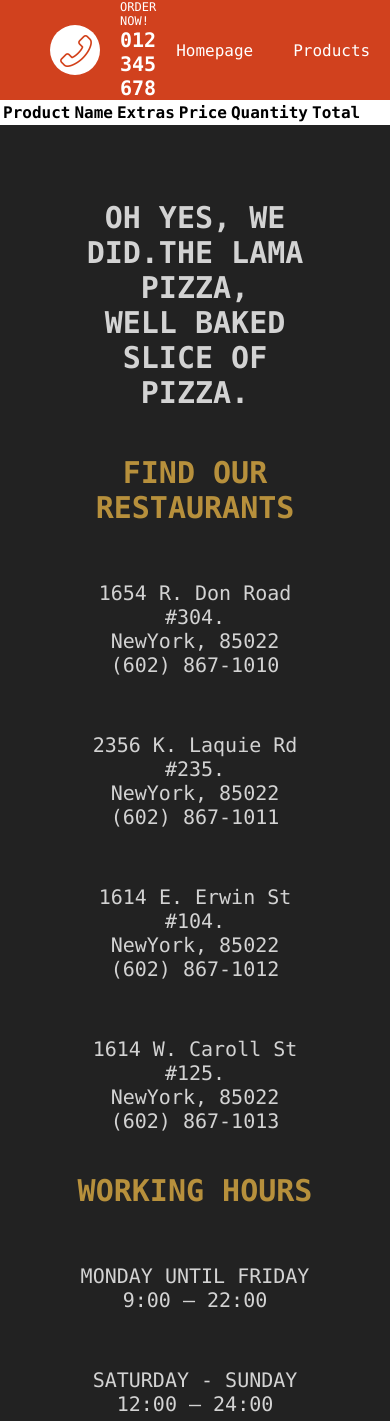
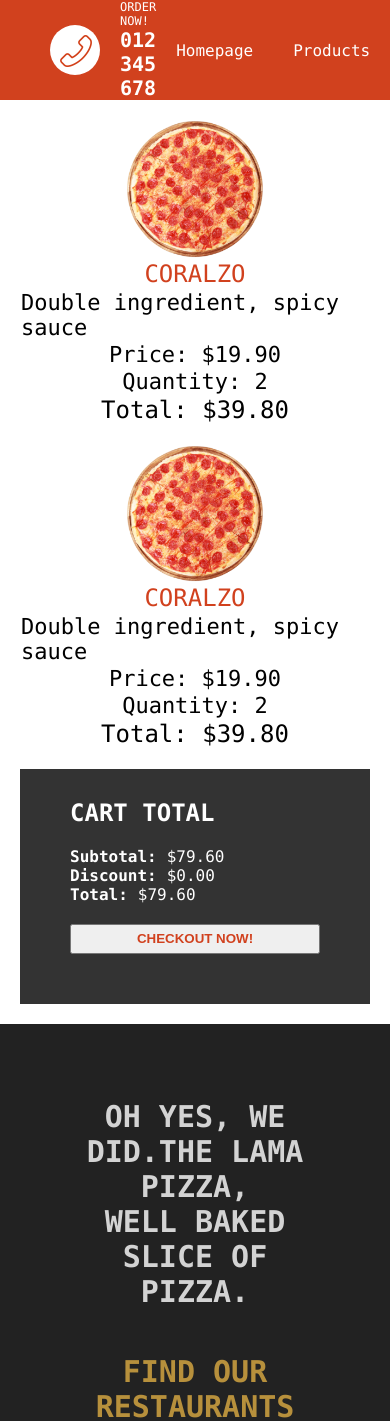
Before and after one commit to Rix95/restaurant-tamusa, a Next.js app: page /cart in a window 390 px wide. Shown: the top 1421 px of the page. Built offline with nearby package versions, Linux system fonts and the light colour scheme.

Commit message:
added order modules

```diff
--- a/pages/cart.jsx
+++ b/pages/cart.jsx
@@ -6,7 +6,7 @@
     <div className={styles.container}>
       <div className={styles.left}>
         <table className={styles.table}>
-          <tr className={styles.tr}>
+          <tr className={styles.trTitle}>
             <th>Product</th>
             <th>Name</th>
             <th>Extras</th>
@@ -14,10 +14,83 @@
             <th>Quantity</th>
             <th>Total</th>
           </tr>
+          <tr className={styles.tr}>
+            <td>
+              <div className={styles.imgContainer}>
+                <Image
+                  src="/img/pizza.png"
+                  layout="fill"
+                  objectFit="cover"
+                  alt=""
+                />
+              </div>
+            </td>
+            <td>
+              <span className={styles.name}>CORALZO</span>
+            </td>
+            <td>
+              <span className={styles.extras}>
+                Double ingredient, spicy sauce
+              </span>
+            </td>
+            <td>
+              <span className={styles.price}>$19.90</span>
+            </td>
+            <td>
+              <span className={styles.quantity}>2</span>
+            </td>
+            <td>
+              <span className={styles.total}>$39.80</span>
+            </td>
+          </tr>
+          <tr className={styles.tr}>
+            <td>
+              <div className={styles.imgContainer}>
+                <Image
+                  src="/img/pizza.png"
+                  layout="fill"
+                  objectFit="cover"
+                  alt=""
+                />
+              </div>
+            </td>
+            <td>
+              <span className={styles.name}>CORALZO</span>
+            </td>
+            <td>
+              <span className={styles.extras}>
+                Double ingredient, spicy sauce
+              </span>
+            </td>
+            <td>
+              <span className={styles.price}>$19.90</span>
+            </td>
+            <td>
+              <span className={styles.quantity}>2</span>
+            </td>
+            <td>
+              <span className={styles.total}>$39.80</span>
+            </td>
+          </tr>
         </table>
       </div>
-      <div className={styles.right}></div>
+      <div className={styles.right}>
+        <div className={styles.wrapper}>
+          <h2 className={styles.title}>CART TOTAL</h2>
+          <div className={styles.totalText}>
+            <b className={styles.totalTextTitle}>Subtotal:</b>$79.60
+          </div>
+          <div className={styles.totalText}>
+            <b className={styles.totalTextTitle}>Discount:</b>$0.00
+          </div>
+          <div className={styles.totalText}>
+            <b className={styles.totalTextTitle}>Total:</b>$79.60
+          </div>
+          <button className={styles.button}>CHECKOUT NOW!</button>
+        </div>
+      </div>
     </div>
   );
 };
+
 export default Cart;
--- a/styles/Cart.module.css
+++ b/styles/Cart.module.css
@@ -0,0 +1,126 @@
+.container {
+  padding: 50px;
+  display: flex;
+}
+
+.left {
+  flex: 2;
+}
+
+.right {
+  flex: 1;
+}
+
+.imgContainer {
+  width: 100px;
+  height: 100px;
+  position: relative;
+}
+
+.table {
+  width: 100%;
+  border-spacing: 20px;
+}
+
+.trTitle {
+  /* margin-left: 40px; */
+  /* color: red; */
+  /* background-color: #333; */
+  text-align: left;
+  /* justify-content: space-between; */
+  /* align-items: center; */
+  /* padding: 10px; */
+  /* border-bottom: 1px solid #d1411e; */
+}
+.name {
+  font-weight: 500;
+  color: #d1411e;
+  font-size: 18px;
+}
+
+.total {
+  font-weight: 500;
+  font-size: 18px;
+}
+
+.wrapper {
+  width: 90%;
+  max-height: 300px;
+  background-color: #333;
+  padding: 50px;
+  padding-top: 10px;
+  display: flex;
+  flex-direction: column;
+  justify-content: space-between;
+  color: white;
+}
+
+.totalTextTitle {
+  margin-right: 10px;
+}
+
+.button {
+  height: 30px;
+  color: #d1411e;
+  font-weight: bold;
+  cursor: pointer;
+  margin-top: 20px;
+}
+
+@media screen and (max-width: 480px) {
+  .container {
+    flex-direction: column;
+    padding: 20px;
+  }
+
+  .table {
+    display: flex;
+    flex-direction: column;
+    align-items: center;
+    justify-content: center;
+  }
+
+  .trTitle {
+    display: none;
+  }
+
+  .tr {
+    display: flex;
+    flex-direction: column;
+    align-items: center;
+    justify-content: center;
+    margin-bottom: 20px;
+  }
+  .imgContainer {
+    width: 35vw;
+    height: 35vw;
+  }
+
+  .name,
+  .total {
+    font-size: 24px;
+  }
+
+  .extras,
+  .price,
+  .quantity {
+    font-size: 22px;
+  }
+
+  .price::before {
+    content: "Price: ";
+    font-weight: 500;
+  }
+  .quantity::before {
+    content: "Quantity: ";
+    font-weight: 500;
+  }
+  .total::before {
+    content: "Total: ";
+    font-weight: 500;
+  }
+
+  .wrapper {
+    width: 100%;
+  }
+}
```
Also changed, not shown: pages/orders/[id].jsx (added, +16 -0 lines), styles/Order.module.css (added).
